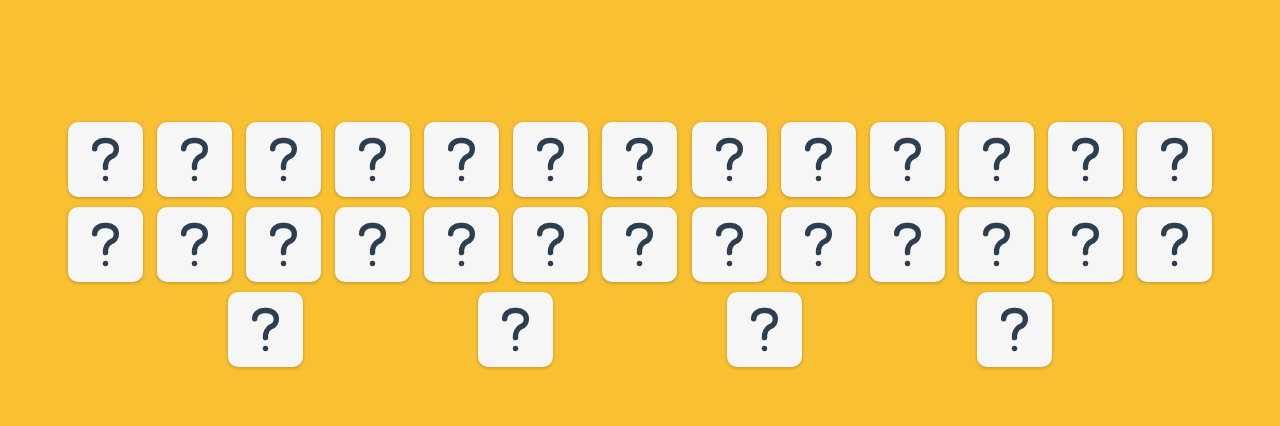
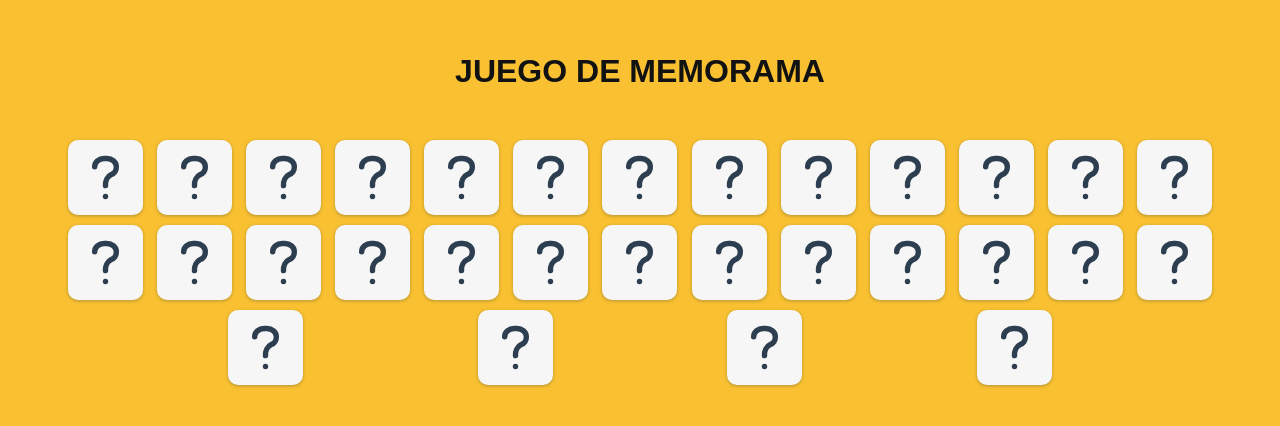
Before and after one commit to Castamor/memorama-ts, a React (Vite) app: page / in a window 1280 px wide. Shown: the part 156-582 px from the top of the page. Built offline with nearby package versions, Linux system fonts and the light colour scheme.

Commit message:
agregar-fuente-rubik

```diff
--- a/package.json
+++ b/package.json
@@ -10,7 +10,7 @@
     "preview": "vite preview"
   },
   "dependencies": {
-    "@fontsource/poppins": "^5.0.8",
+    "@fontsource-variable/rubik": "^5.0.20",
     "react": "^18.2.0",
     "react-dom": "^18.2.0"
   },
--- a/src/App.tsx
+++ b/src/App.tsx
@@ -1,4 +1,6 @@
 import Carta from './components/Carta'
+
+import '@fontsource-variable/rubik'
 import { elementos, generarId } from './data'
 
 // const elementosDesordenados = [...elementos, ...elementos].sort(() => Math.floor(Math.random() - 0.5))
@@ -53,6 +55,7 @@ function App () {
     }
     return (
         <>
+            <h1 className='titulo'> JUEGO DE MEMORAMA</h1>
             <ul className='juego'>
                 {elementosDesordenados.map(elemento => (
                     <Carta
--- a/src/index.css
+++ b/src/index.css
@@ -3,7 +3,7 @@
     --fondo: #f9c131;
     --negro: #121212;
     --blanco: #f6f6f6;
-    --fuente: 'Poppins', sans-serif;
+    --fuente: 'Rubik Variable', sans-serif;;
 }
 
 html {
@@ -82,3 +82,8 @@ body {
         padding: 2rem 0;
     }
 }
+
+.titulo {
+    font-weight: bold;
+    text-align: center;
+}
```
Also changed, not shown: 1 other file (tests, documents, lock files or other folders).
